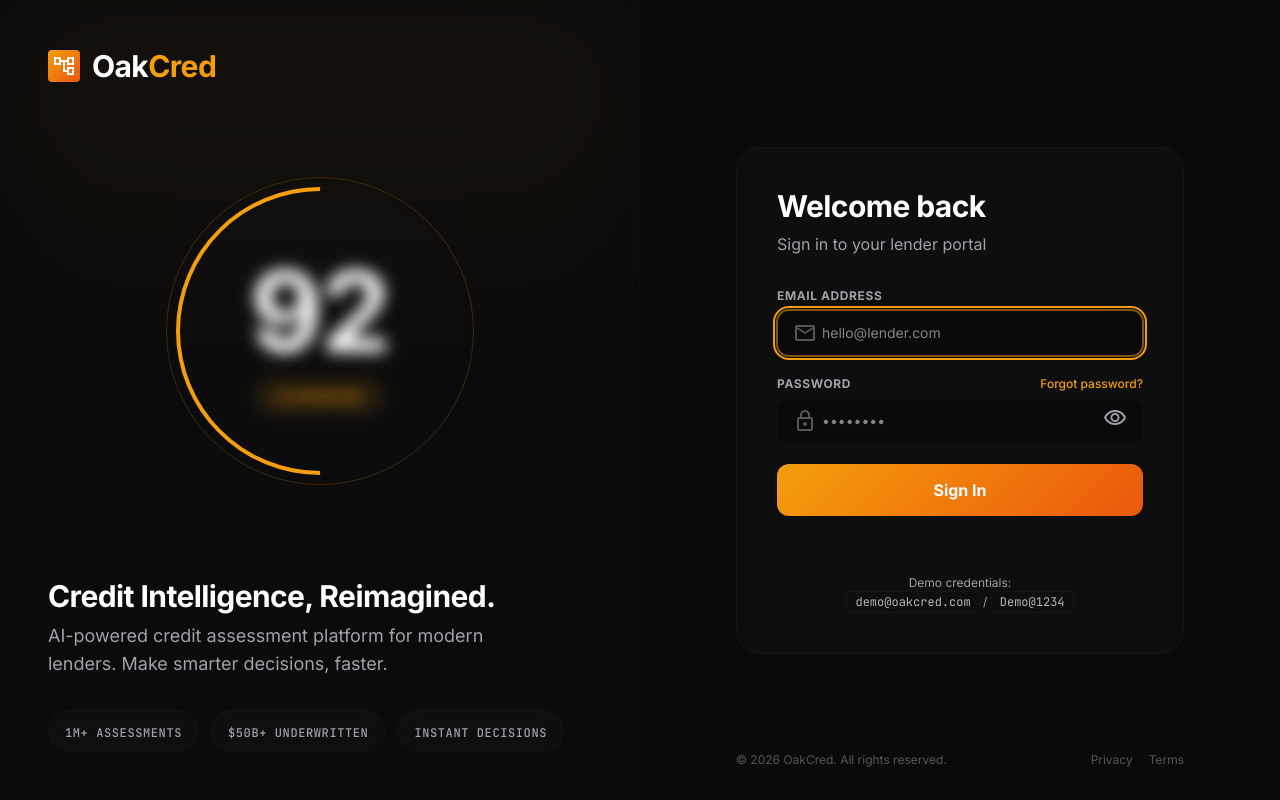
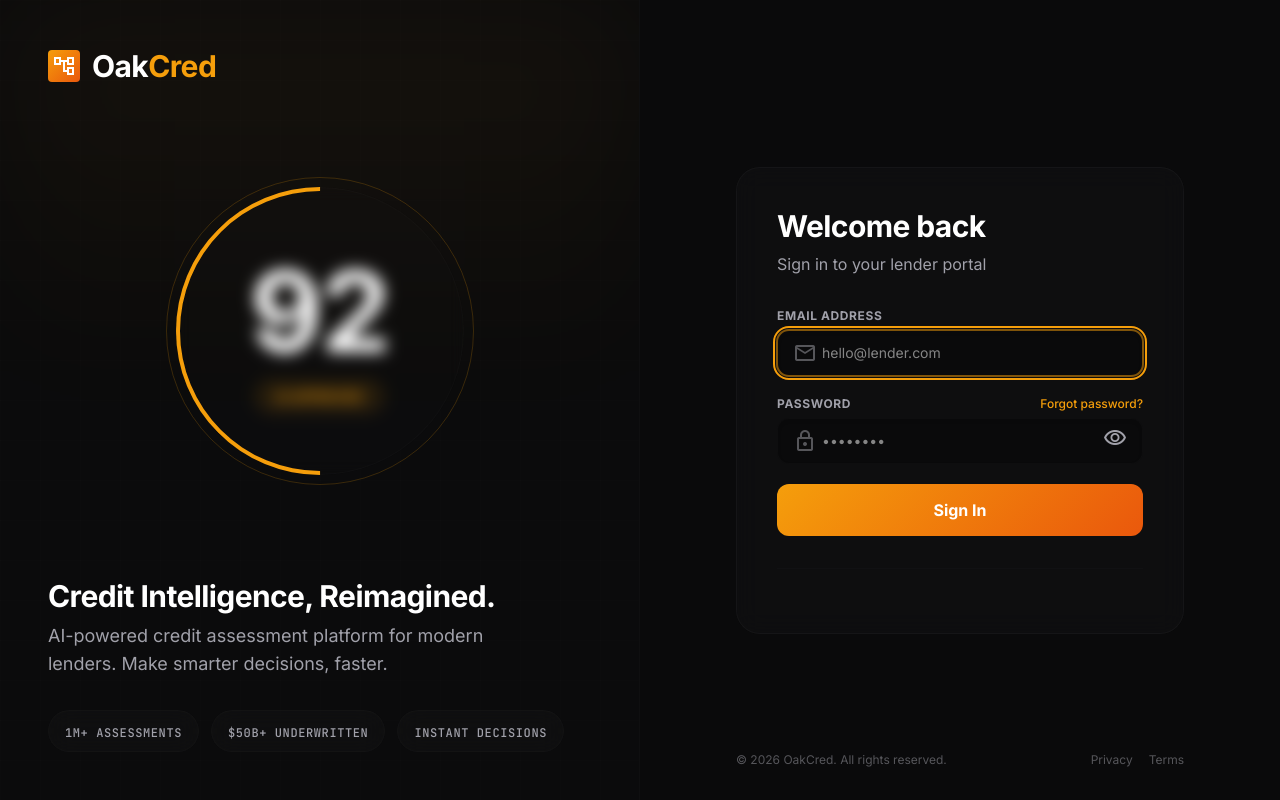
Before and after one commit to singhan14/oakcred-platform, a React (Vite) app in the folder frontend/: page /login in a window 1280 px wide. Built offline with nearby package versions, Linux system fonts and the light colour scheme; no server answers.

Commit message:
Remove hardcoded credentials from Login UI

```diff
--- a/frontend/src/pages/Login.jsx
+++ b/frontend/src/pages/Login.jsx
@@ -139,10 +139,7 @@ export default function Login() {
           </form>
 
           <div className="mt-8 pt-6 border-t border-border/50 text-center">
-            <p className="text-xs text-text-muted leading-relaxed">
-              Demo credentials: <br/>
-              <span className="font-mono text-white/70 bg-surface px-2 py-0.5 rounded border border-border">demo@oakcred.com</span> / <span className="font-mono text-white/70 bg-surface px-2 py-0.5 rounded border border-border">Demo@1234</span>
-            </p>
+            {/* Demo credentials removed for production */}
           </div>
         </div>
 
```
